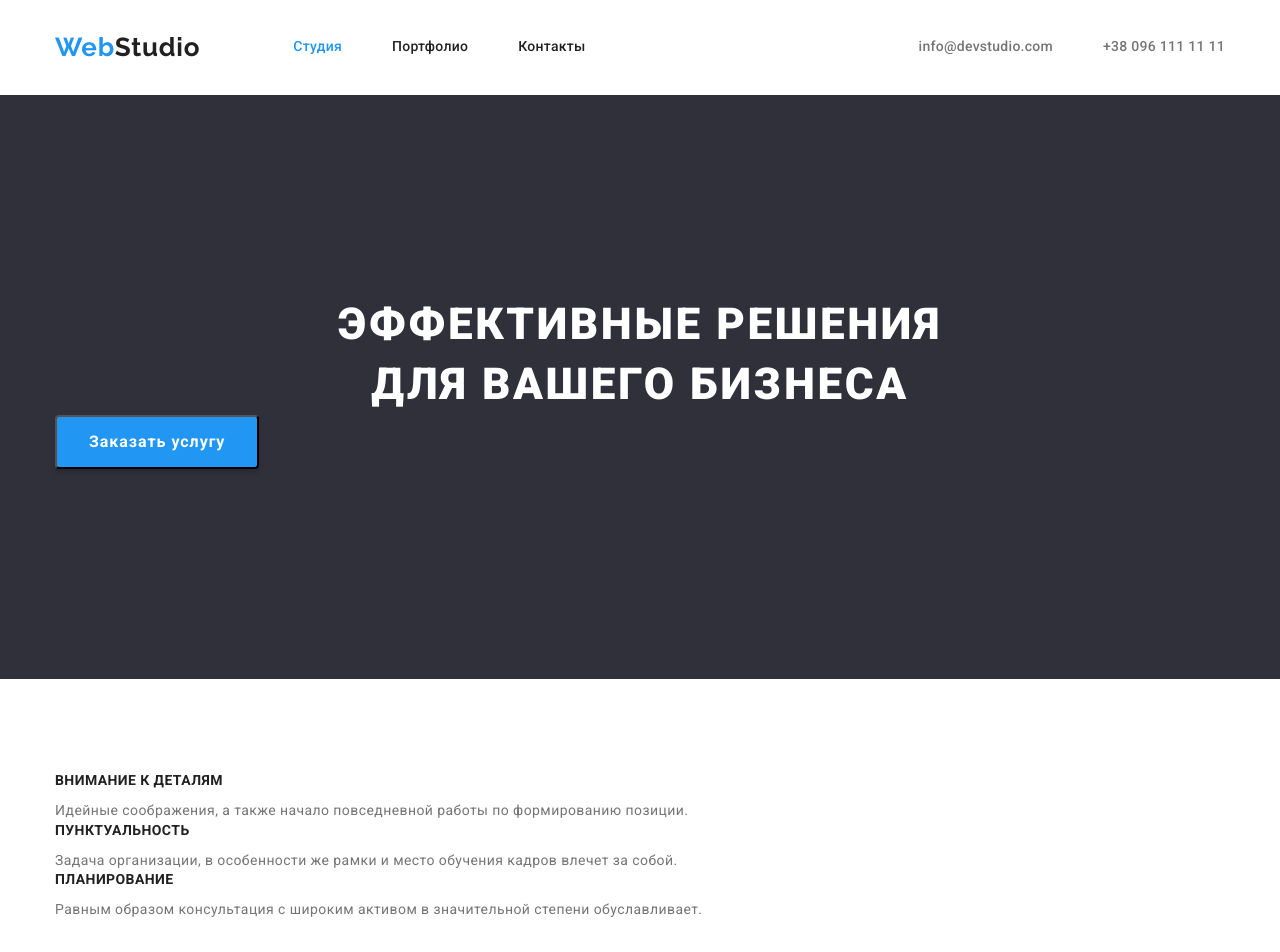
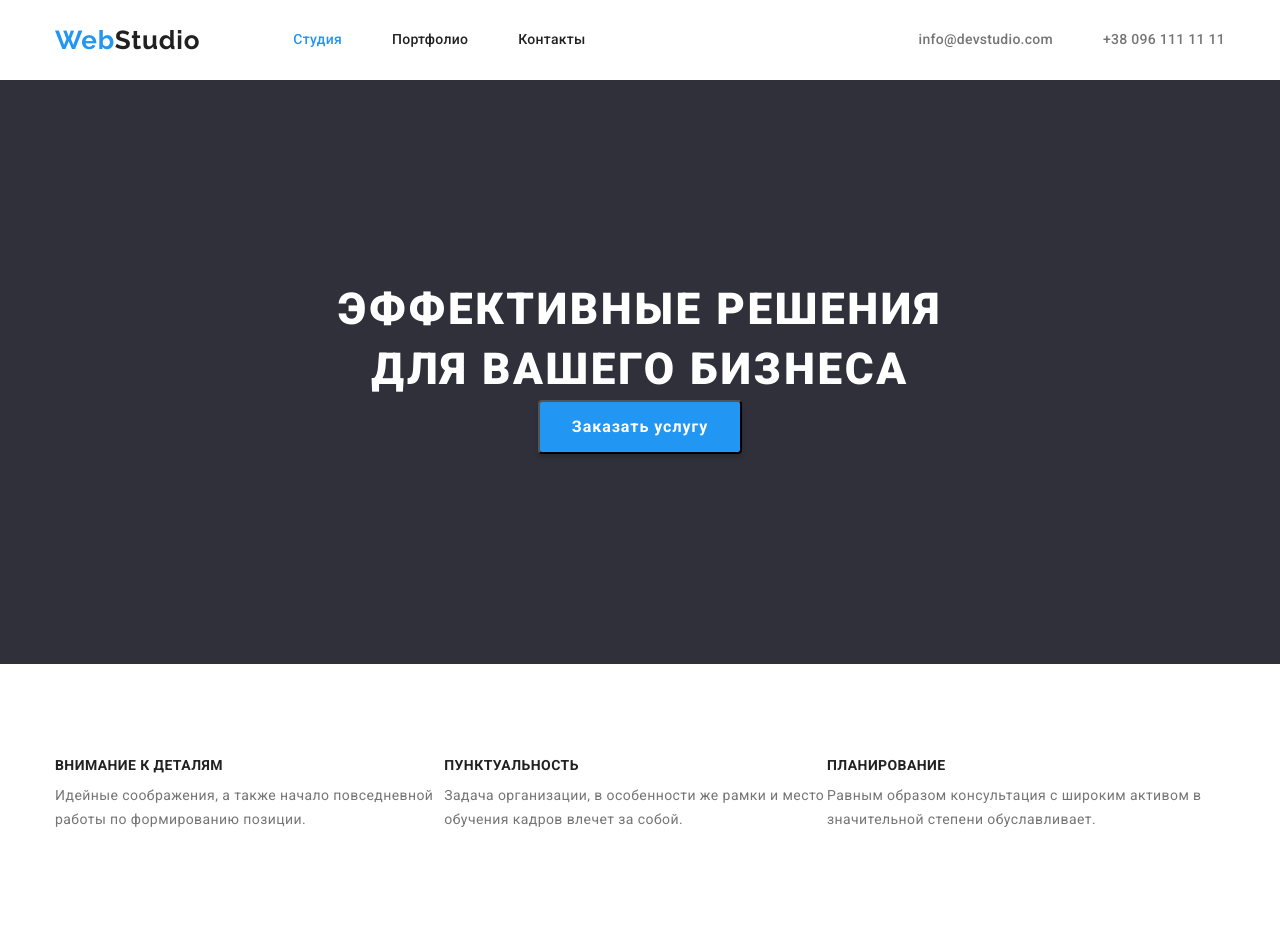
Before and after one commit to Mariana-Diachun/goit-markup-hw-03, a plain HTML site: page index.html in a window 1280 px wide. Shown: the top 952 px of the page. Drawn offline with nearby package versions, Linux system fonts and the light colour scheme.

Commit message:
додає геометрію елементів до секції  hero i benefits

```diff
--- a/css/styles.css
+++ b/css/styles.css
@@ -66,8 +66,7 @@ img {
     width: 1200px;
     padding-left: 15px;
     padding-right: 15px;
-    margin-left: auto;
-    margin-right: auto;
+    margin: 0 auto;
 }
 
 
@@ -124,10 +123,14 @@ img {
     align-items: center;
 }
 
-a {
+.header-link {
     padding-top: 32px;
     padding-bottom: 32px;
 }
+/* a {
+    padding-top: 32px;
+    padding-bottom: 32px;
+} */
 
 
 /* ---------контакти---------- */
@@ -169,12 +172,12 @@ a {
     background-color: #2F303A;
     padding-top: 200px;
     padding-bottom: 210px;
+    text-align: center;
 }
 
 
 
 .hero-title {
-    margin-bottom: var(--typical-margin);
     min-width: 200px;
 
     font-weight: 900;
@@ -191,8 +194,10 @@ a {
 }
 
 .hero-btn {
+    margin-top: var(--typical-margin);
     padding: 10px 32px;
     min-width: 200px;
+
 
     font-family: inherit;
     font-weight: 700;
@@ -207,11 +212,19 @@ a {
 
 
 /* ------------Особенности компании------------ */
+.benefits-list {
+    display: flex;
+}
+
 .benefits {
     padding-top: 94px;
     padding-bottom: 94px;
 }
 
+
+.benefits-item:not(:last-child) {
+    padding-right: var(--typical-margin);
+}
 
 .benefits-title-main {
     position: absolute;
```
